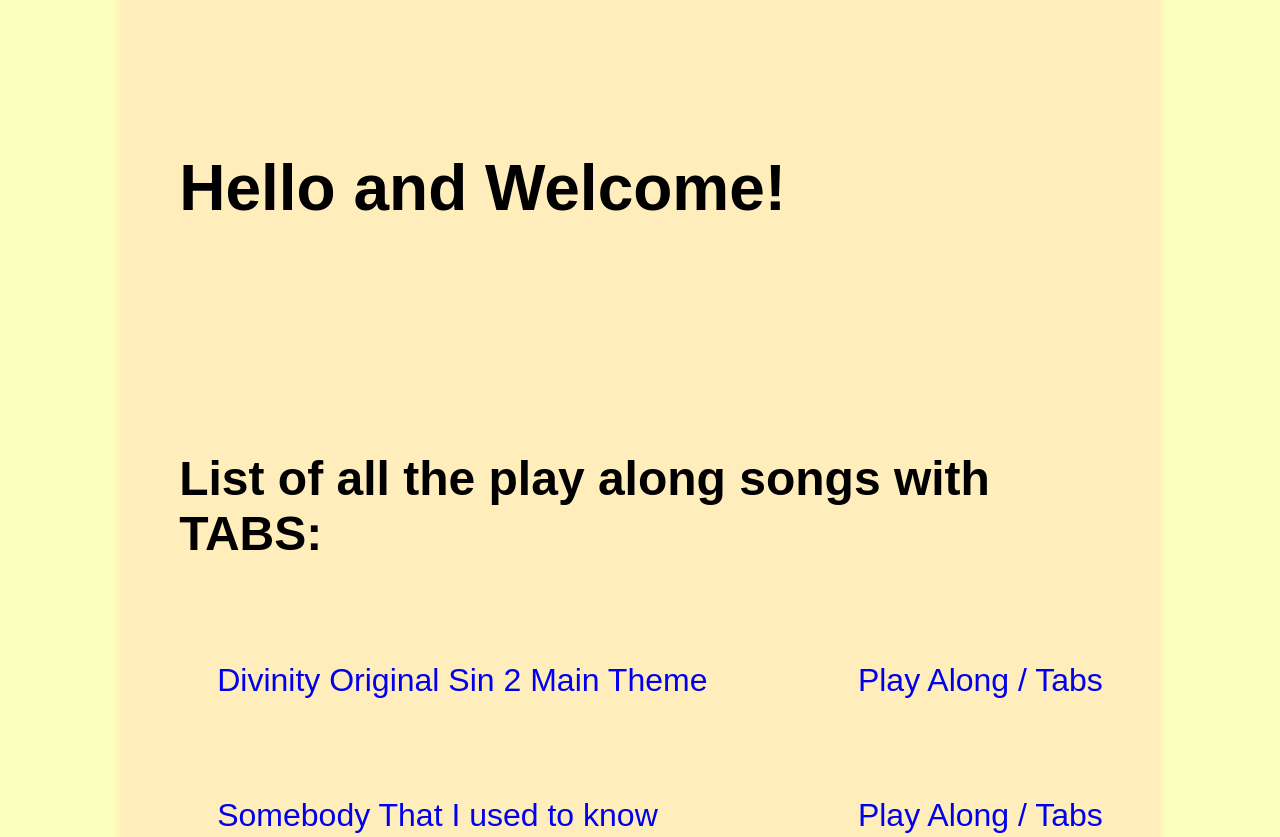
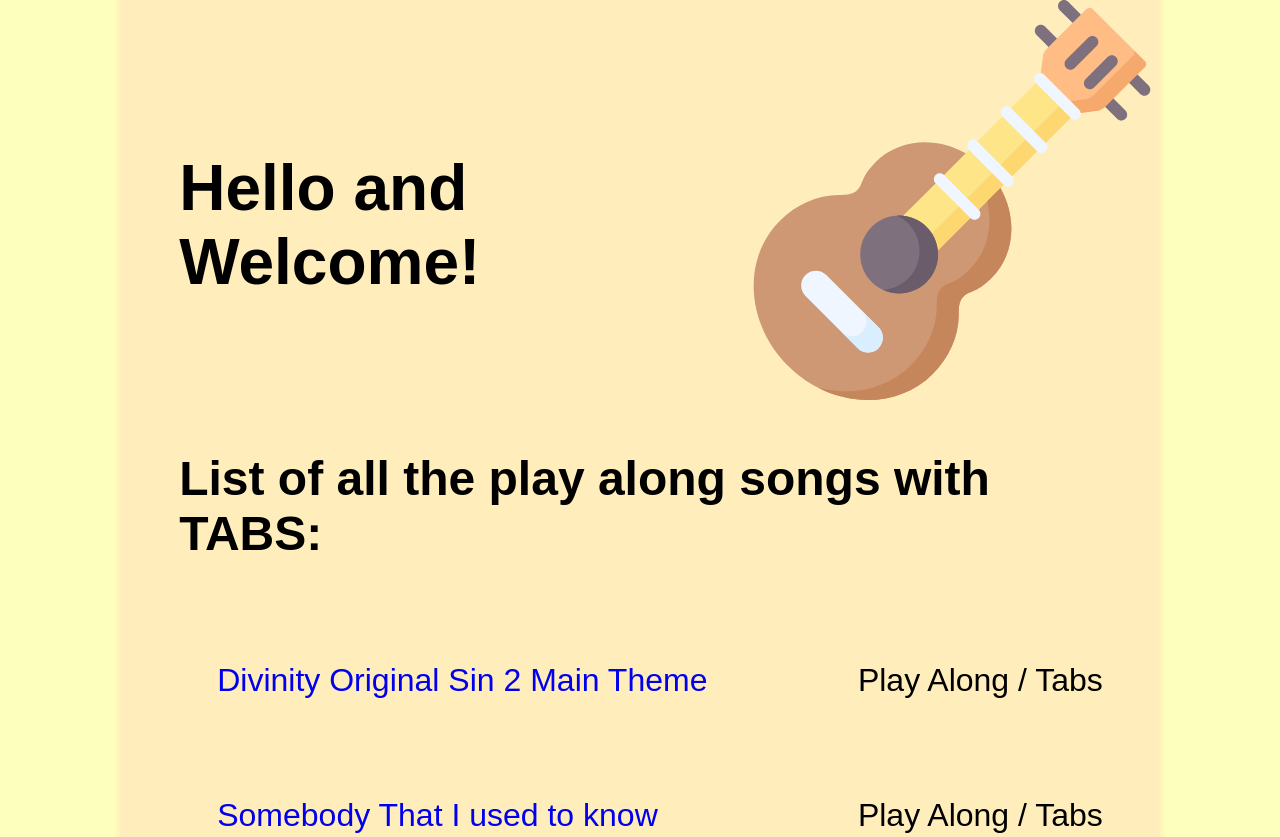
Before and after one commit to pero020/music-sheets, a plain HTML site: page index.html in a window 1280 px wide. Shown: the top 837 px of the page. Drawn offline with Linux system fonts and the light colour scheme.

Commit message:
add ukulele img

```diff
--- a/index.html
+++ b/index.html
@@ -13,7 +13,7 @@
     <div class="welcome-div">
 
       <h1 class="hello-h1">Hello and Welcome!</h1>
-      <!-- <img class="ukulele-img" src="image\ukelele.svg" alt=""> -->
+      <img class="ukulele-img" src="image\ukelele.svg" alt="">
 
     </div>
 
@@ -25,14 +25,14 @@
 
         <li class="song-item">
           <a class="link-name" href="https://youtu.be/nkt6mpYk9N0">Divinity Original Sin 2 Main Theme
-            <p class="song-type">Play Along / Tabs</p>
           </a>
+          <p class="song-type">Play Along / Tabs</p>
         </li>
 
         <li class="song-item">
           <a class="link-name" href="https://youtu.be/EdD-gQmdtrc">Somebody That I used to know
-            <p class="song-type">Play Along / Tabs</p>
           </a>
+          <p class="song-type">Play Along / Tabs</p>
         </li>
 
       </ul>
--- a/styles/index.css
+++ b/styles/index.css
@@ -40,6 +40,9 @@ a {
 
 .welcome-div {
   height: 25rem;
+  display: flex;
+  flex-direction: row;
+  justify-items: space-evenly;
 }
 
 .hello-h1 {
@@ -48,15 +51,9 @@ a {
   top: 25%;
 }
 
-/* .ukulele-img {
-  max-width: 100%;
-  position: absolute;
-  right: 15%;
-  top: 50px;
-  z-index: 0;
-  opacity: 80%;
-  overflow: hidden;
-} */
+.ukulele-img {
+  display: none;
+}
 
 .songs-list {
   display: flex;
@@ -100,3 +97,10 @@ a {
   transform: rotate(180deg);
   flex-shrink: 1;
 } */
+
+@media only screen and (orientation: landscape) {
+  .ukulele-img {
+    display: inline;
+    width: 25rem;
+  }
+}
```
